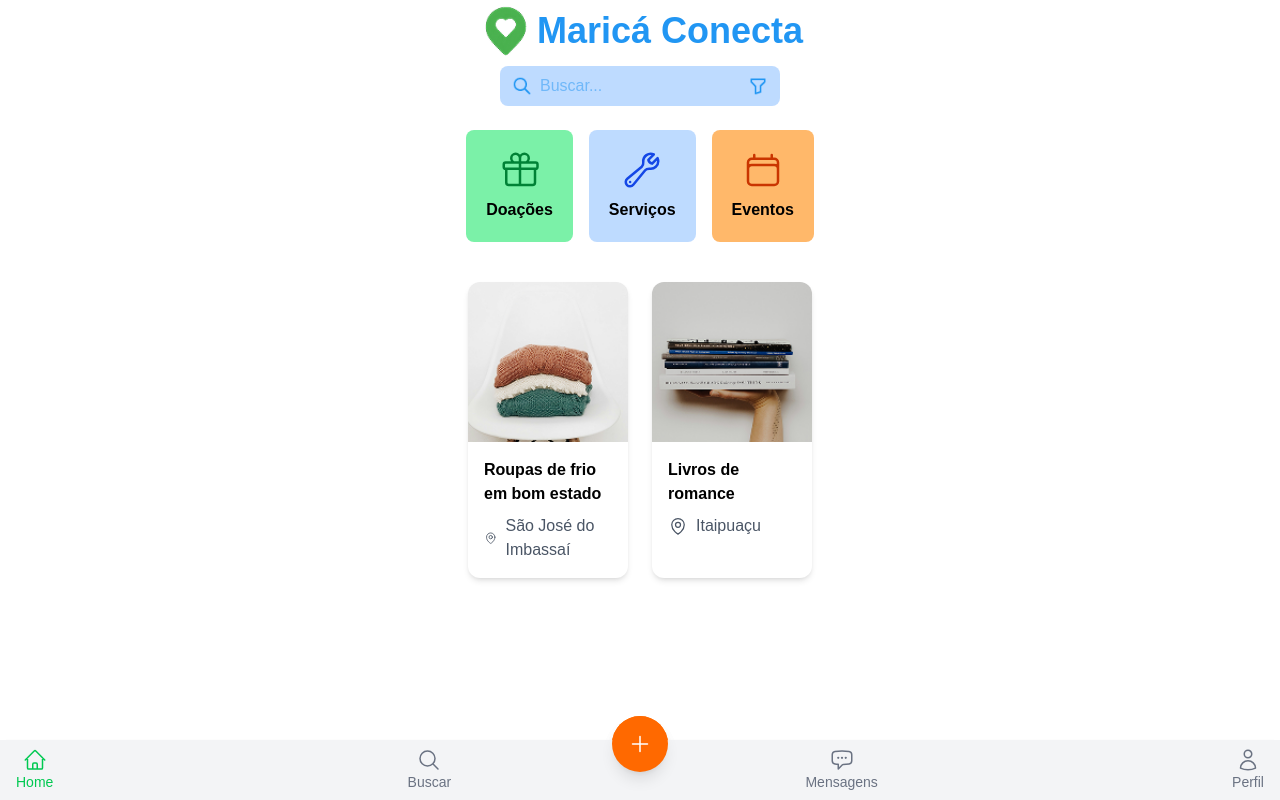
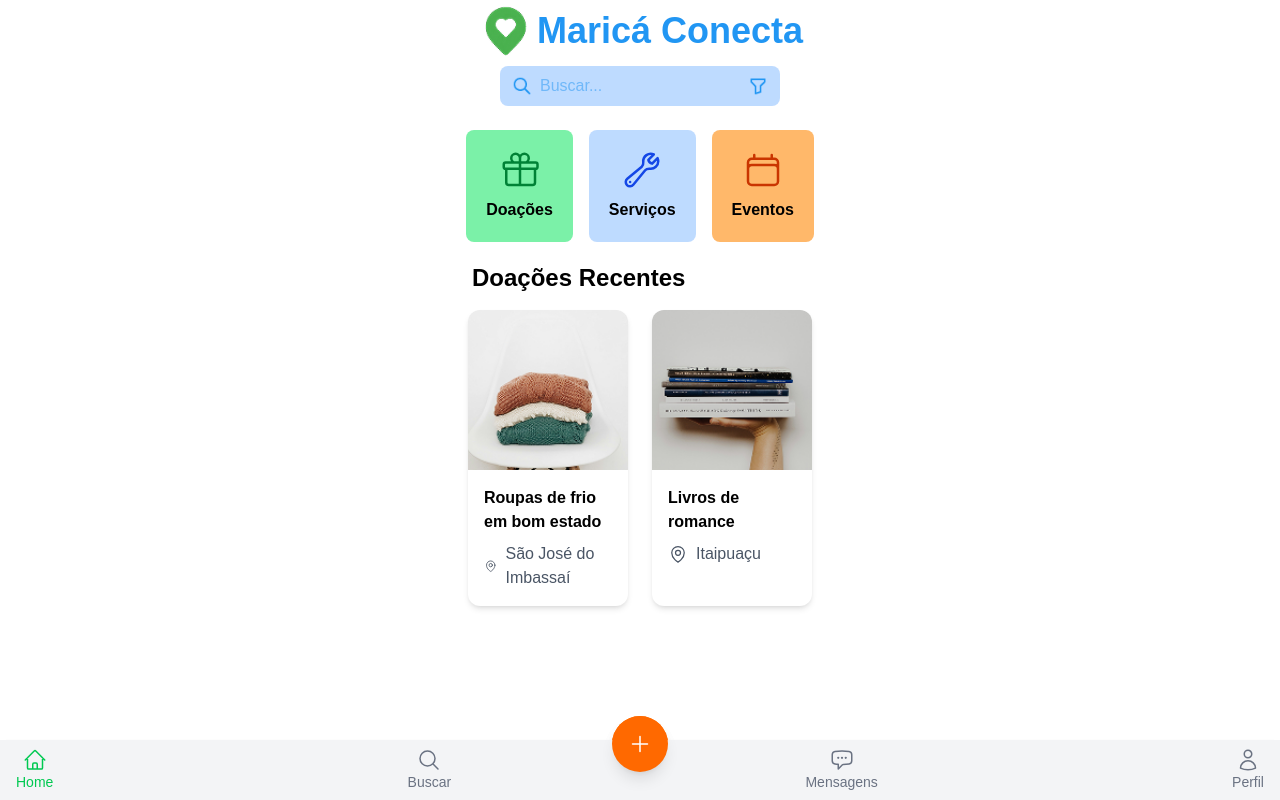
Before and after one commit to ThallesLorrhan/App-Marica, a Next.js app: page /home in a window 1280 px wide. Built offline with nearby package versions, Linux system fonts and the light colour scheme.

Commit message:
some home repairs

```diff
--- a/src/components/FeedCardHome.js
+++ b/src/components/FeedCardHome.js
@@ -10,8 +10,9 @@ export default function FeedCardHome() {
   ];
 
   return (
-    <div className="mt-10 pb-20 bg-white flex flex-col items-center">
+    <div className="flex flex-col mt-5 gap-4 max-w-xl">
       {/* Lista de cards em linha */}
+      <h1 className="text-2xl font-bold text-black ml-5">Doações Recentes</h1>
       <div className="flex flex-wrap justify-center gap-6 w-full max-w-6xl px-4">
         {menuItems.map((item, idx) => (
           <div
```
